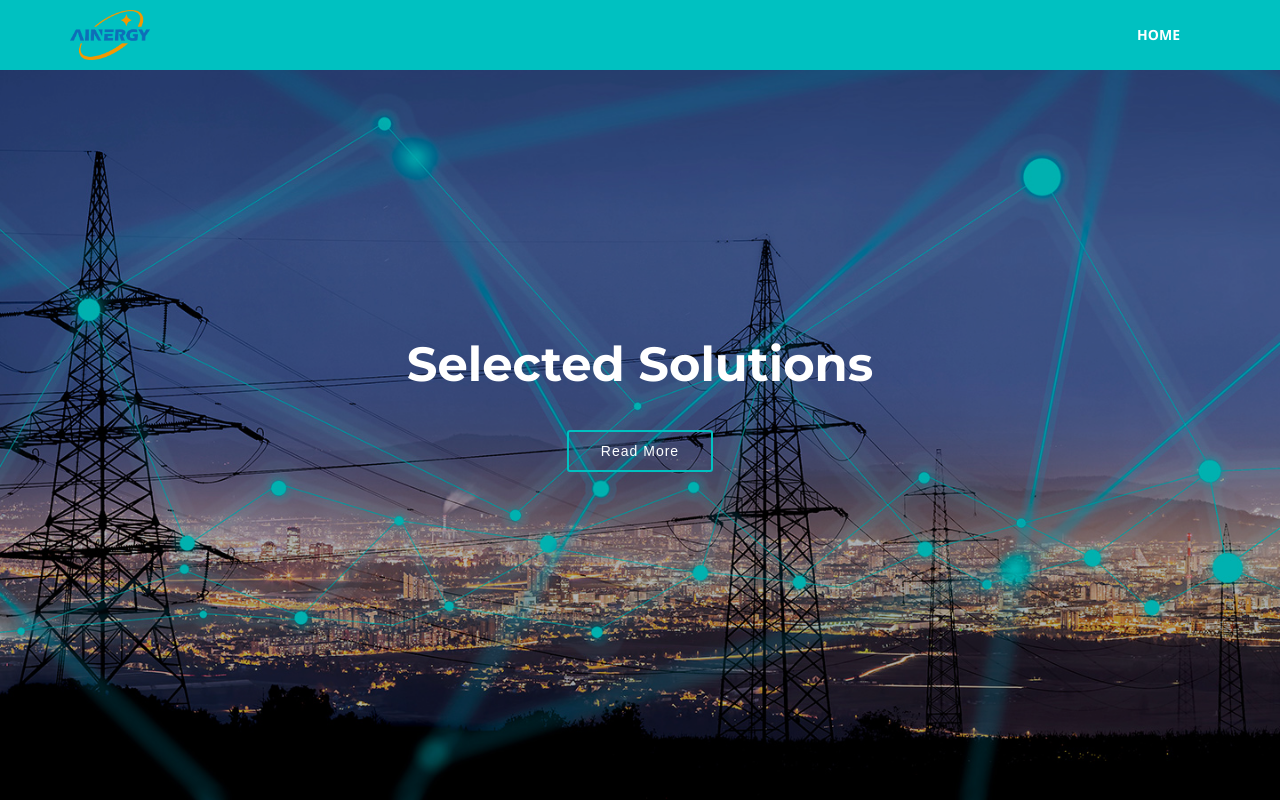
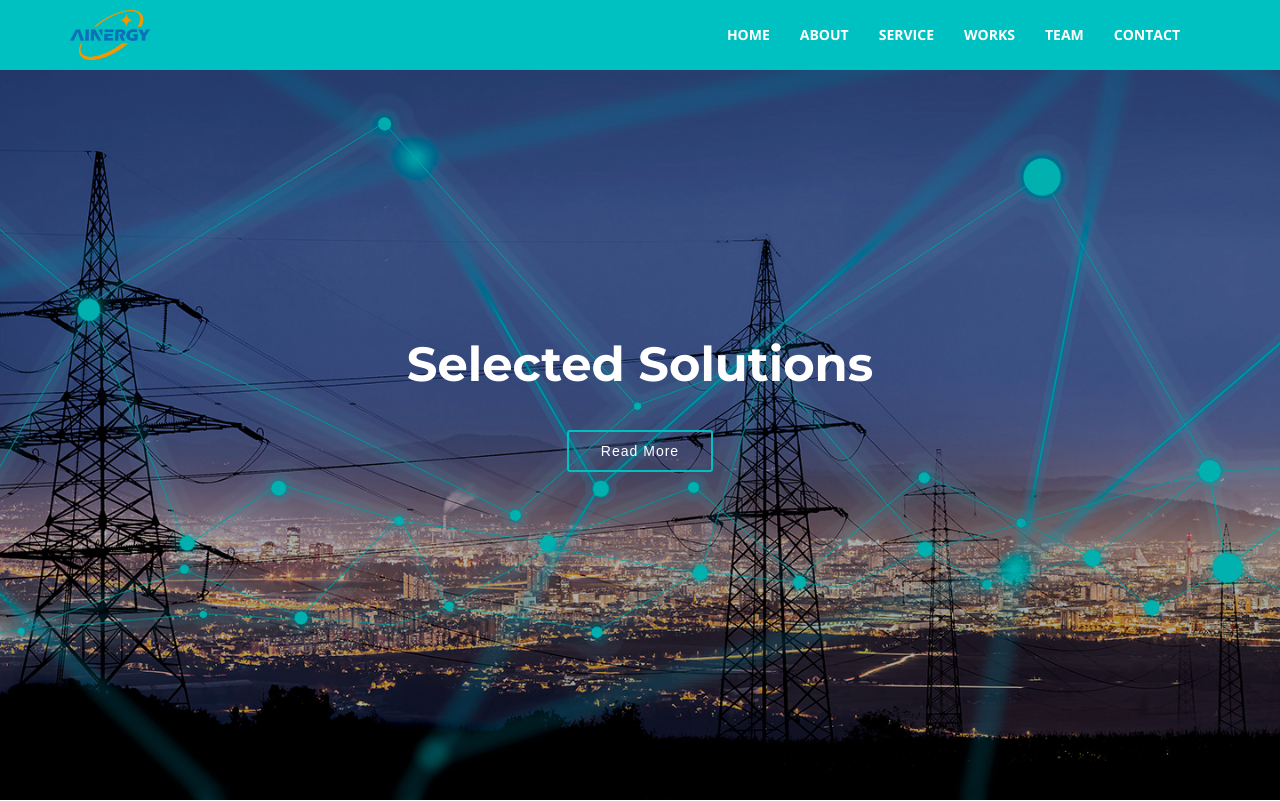
Before and after one commit to AInergy/AInergy, a plain HTML site: page works.html in a window 1280 px wide. Shown: the top 801 px of the page. Drawn offline with nearby package versions, Linux system fonts and the light colour scheme.

Commit message:
update webpage

```diff
--- a/works.html
+++ b/works.html
@@ -40,6 +40,11 @@
       <div class="navigation collapse navbar-collapse navbar-ex1-collapse">
         <ul class="nav navbar-nav">
           <li><a href="./index.html">Home</a></li>
+          <li><a href="./index.html#about">About</a></li>
+          <li><a href="./index.html#services">Service</a></li>
+          <li class="current"><a href="./works.html">Works</a></li>
+          <li><a href="./index.html#team">Team</a></li>
+          <li><a href="./index.html#contact">Contact</a></li>
         </ul>
       </div>
     </div>
```
Also changed, not shown: index.html (+1 -1 lines).
